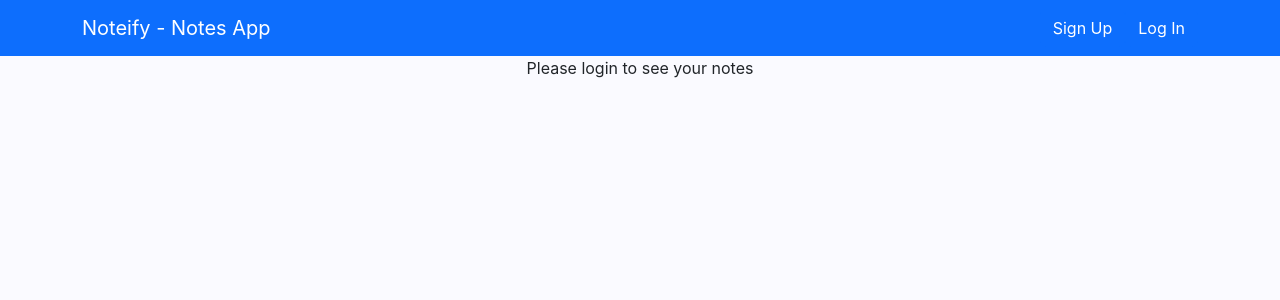
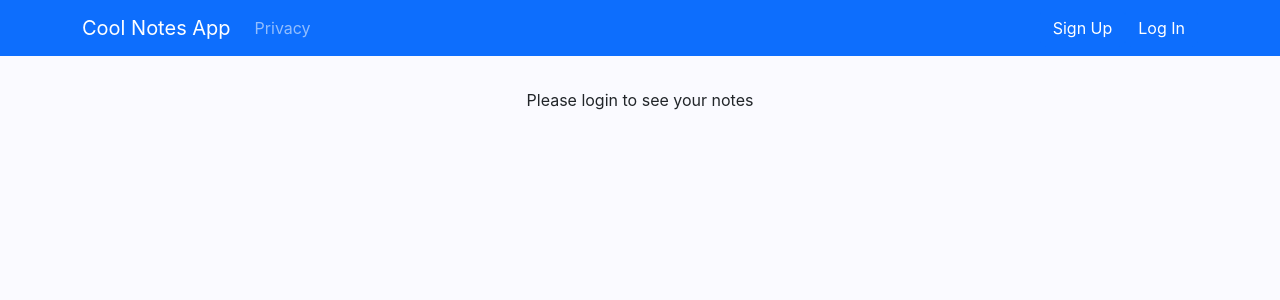
Before and after one commit to MohitGupta121/Noteify, a React (Create React App) app in the folder frontend/: page / in a window 1280 px wide. Shown: the top 300 px of the page. Built offline with nearby package versions, Linux system fonts and the light colour scheme; no server answers.

Commit message:
Fixed logout, add React links

```diff
--- a/frontend/src/App.tsx
+++ b/frontend/src/App.tsx
@@ -9,6 +9,7 @@ import * as NotesApi from "./network/notes_api";
 import NotFoundPage from './pages/NotFoundPage';
 import NotesPage from './pages/NotesPage';
 import PrivacyPage from './pages/PrivacyPage';
+import styles from './styles/App.module.css'
 
 function App() {
 
@@ -27,7 +28,7 @@ function App() {
       }
     }
     fetchLoggedInUser();
-  }, [])
+  }, []);
 
   return (
     <BrowserRouter>
@@ -38,7 +39,7 @@ function App() {
           onSignUpClicked={() => setShowSignUpModal(true)}
           onLogoutSuccessful={() => setLoggedInUser(null)}
         />
-        <Container>
+        <Container className={styles.pageContainer}>
           <Routes>
             <Route
               path='/'
--- a/frontend/src/components/NavBar.tsx
+++ b/frontend/src/components/NavBar.tsx
@@ -1,4 +1,5 @@
 import { Container, Nav, Navbar } from "react-bootstrap";
+import { Link } from "react-router-dom";
 import { User } from "../models/user";
 import NavBarLoggedInView from "./NavBarLoggedInView";
 import NavBarLoggedOutView from "./NavBarLoggedOutView";
@@ -14,11 +15,16 @@ const NavBar = ({ loggedInUser, onSignUpClicked, onLoginClicked, onLogoutSuccess
     return (
         <Navbar bg="primary" variant="dark" expand="sm" sticky="top">
             <Container>
-                <Navbar.Brand>
-                    Noteify - Notes App
+                <Navbar.Brand as={Link} to="/">
+                    Cool Notes App
                 </Navbar.Brand>
                 <Navbar.Toggle aria-controls="main-navbar" />
-                <Navbar.Collapse id="main-navbar" >
+                <Navbar.Collapse id="main-navbar">
+                    <Nav>
+                        <Nav.Link as={Link} to="/privacy">
+                            Privacy
+                        </Nav.Link>
+                    </Nav>
                     <Nav className="ms-auto">
                         {loggedInUser
                             ? <NavBarLoggedInView user={loggedInUser} onLogoutSuccessful={onLogoutSuccessful} />
--- a/frontend/src/components/NavBarLoggedInView.tsx
+++ b/frontend/src/components/NavBarLoggedInView.tsx
@@ -1,10 +1,10 @@
 import { Button, Navbar } from "react-bootstrap";
 import { User } from "../models/user";
-import * as NotesApi from "../network/notes_api"
+import * as NotesApi from "../network/notes_api";
 
 interface NavBarLoggedInViewProps {
     user: User,
-    onLogoutSuccessful: () => void
+    onLogoutSuccessful: () => void,
 }
 
 const NavBarLoggedInView = ({ user, onLogoutSuccessful }: NavBarLoggedInViewProps) => {
@@ -12,6 +12,7 @@ const NavBarLoggedInView = ({ user, onLogoutSuccessful }: NavBarLoggedInViewProp
     async function logout() {
         try {
             await NotesApi.logout();
+            onLogoutSuccessful();
         } catch (error) {
             console.error(error);
             alert(error);
@@ -23,7 +24,7 @@ const NavBarLoggedInView = ({ user, onLogoutSuccessful }: NavBarLoggedInViewProp
             <Navbar.Text className="me-2">
                 Signed in as: {user.username}
             </Navbar.Text>
-            <Button onClick={logout}> Log out</Button>
+            <Button onClick={logout}>Log out</Button>
         </>
     );
 }
--- a/frontend/src/components/NotesPageLoggedInView.tsx
+++ b/frontend/src/components/NotesPageLoggedInView.tsx
@@ -3,10 +3,10 @@ import { Button, Col, Row, Spinner } from "react-bootstrap";
 import { FaPlus } from "react-icons/fa";
 import { Note as NoteModel } from '../models/note';
 import * as NotesApi from "../network/notes_api";
+import styles from "../styles/NotesPage.module.css";
+import styleUtils from "../styles/utils.module.css";
 import AddEditNoteDialog from "./AddEditNoteDialog";
 import Note from "./Note";
-import styles from "../styles/NotesPage.module.css";
-import styleUtils from "../styles/utils.module.css";
 
 const NotesPageLoggedInView = () => {
 
--- a/frontend/src/components/SignUpModal.tsx
+++ b/frontend/src/components/SignUpModal.tsx
@@ -1,10 +1,10 @@
+import { Button, Form, Modal, ModalBody, ModalTitle } from "react-bootstrap";
 import { useForm } from "react-hook-form";
 import { User } from "../models/user";
+import * as NotesApi from "../network/notes_api";
 import { SignUpCredentials } from "../network/notes_api";
-import * as NotesApi from "../network/notes_api"
-import { Button, Form, Modal, ModalBody, ModalTitle } from "react-bootstrap";
+import styleUtils from "../styles/utils.module.css";
 import TextInputField from "./form/TextInputField";
-import styleUtils from "../styles/utils.module.css"
 
 interface SignUpModalProps {
     onDismiss: () => void,
--- /dev/null
+++ b/frontend/src/styles/App.module.css
@@ -0,0 +1,3 @@
+.pageContainer {
+    padding: 32px 0;
+}
```
Also changed, not shown: frontend/src/components/AddEditNoteDialog.tsx (+4 -4 lines), frontend/src/components/Note.tsx (+4 -4 lines), frontend/src/components/LoginModal.tsx (line endings or trailing spaces), frontend/src/components/NavBarLoggedOutView.tsx (line endings or trailing spaces), frontend/src/components/NotesPageLoggedOutView.tsx (line endings or trailing spaces).
